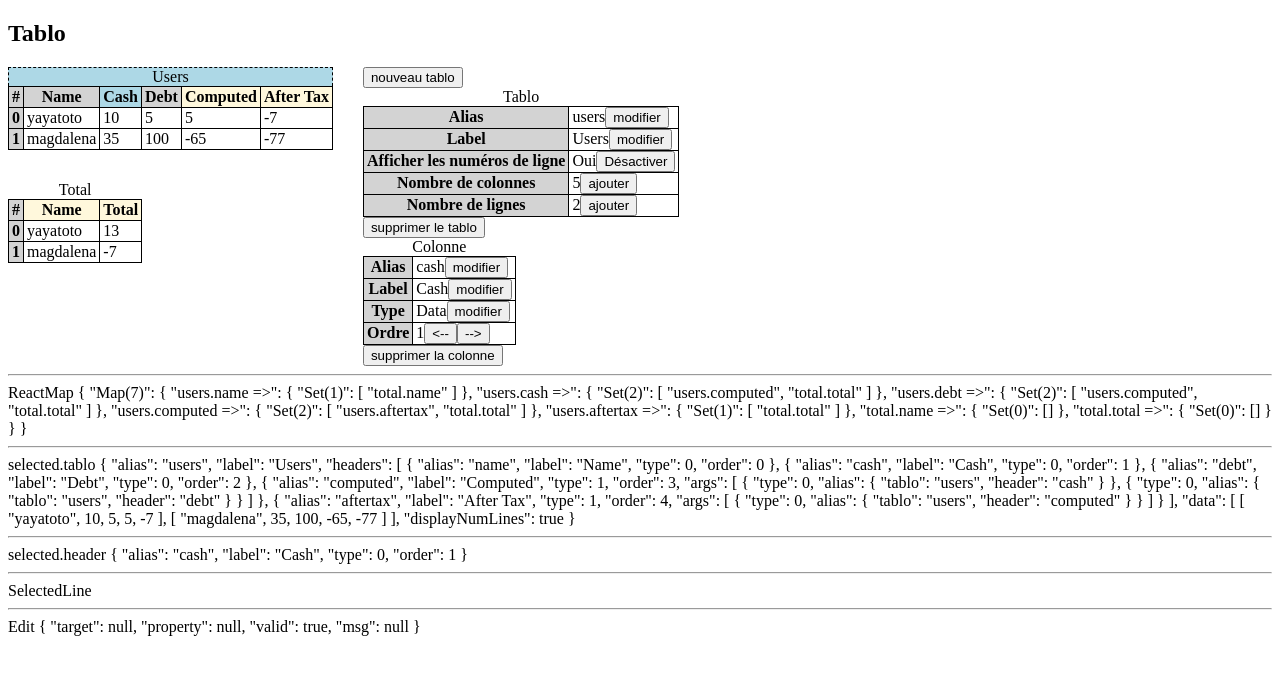
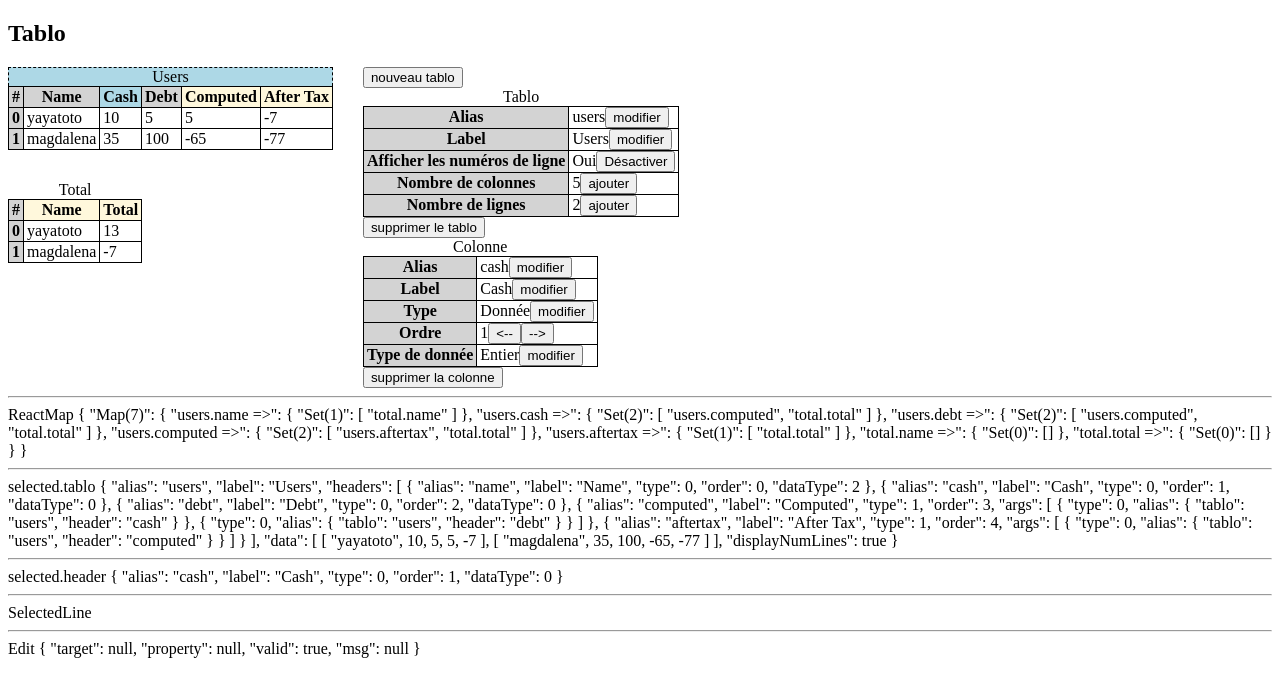
Before and after one commit to buthanoid/tablos, a Vue app: page / in a window 1280 px wide. Both pictures are taken after a click on the element "Cash". Shown: the top 696 px of the page. Built offline with nearby package versions, Linux system fonts and the light colour scheme.

Commit message:
data types

```diff
--- a/src/App.vue
+++ b/src/App.vue
@@ -130,7 +130,7 @@ export default {
 
 			var res = TabLib.newDataHeader(
 				this.tabenv, this.selected.tablo,
-				"newheader" + i, "New Header " + i
+				"newheader" + i, "New Header " + i, TabLib.DATA_TYPE.INT
 			);
 
 			if (res.success) {
@@ -293,6 +293,11 @@ function changeEditHeader (newValue) {
 		case "type":
 			TabLib.checkHeaderType (newValue, res);
 			break;
+		case "dataType":
+			if (! Object.values(TabLib.DATA_TYPE).includes(newValue)) {
+				res.addError("unknwon data type " + newValue);
+			}
+			break;
 		case "args":
 			TabLib.checkHeaderArgs (this.tabenv.tablos, newValue, res);
 			break;
@@ -349,6 +354,11 @@ function submitEditHeader (newValue) {
 				this.tabenv, this.selected.tablo, this.selected.header, newValue
 			);
 			break;
+		case "dataType":
+			res = TabLib.updHeaderDataType (
+				this.tabenv, this.selected.tablo, this.selected.header, newValue
+			);
+			break;
 		case "args":
 			res = TabLib.updHeaderArgs(
 				this.tabenv, this.selected.tablo, this.selected.header, newValue
@@ -375,6 +385,22 @@ function submitEditHeader (newValue) {
 }
 
 function submitEditCell (newValue) {
+	switch (this.selected.header.dataType) {
+		case TabLib.DATA_TYPE.INT:
+			newValue = parseInt(newValue);
+			break;
+		case TabLib.DATA_TYPE.FLOAT:
+			newValue = parseFloat(newValue);
+			break;
+		case TabLib.DATA_TYPE.STRING:
+			newValue = new String(newValue).valueOf();
+			break;
+		case TabLib.DATA_TYPE.JSON:
+			newValue = JSON.parse(newValue);
+			break;
+		default:
+			res.addError("unknown data type " + this.selected.header.dataType);
+	}
 	var res = TabLib.updDataCell(
 		this.tabenv, this.selected.tablo, this.selected.header,
 		this.selected.line, newValue
@@ -390,13 +416,16 @@ function created () {
 	res.combine(TabLib.newTablo(this.tabenv, "users", "Users"));
 	var users = res.value;
 
-	res.combine (TabLib.newDataHeader(this.tabenv, users, "name", "Name"));
+	res.combine (TabLib.newDataHeader(
+		this.tabenv, users, "name", "Name", TabLib.DATA_TYPE.STRING));
 	var usersName = res.value;
 
-	res.combine(TabLib.newDataHeader(this.tabenv, users, "cash", "Cash"));
+	res.combine(TabLib.newDataHeader(
+		this.tabenv, users, "cash", "Cash", TabLib.DATA_TYPE.INT));
 	var usersCash = res.value;
 
-	res.combine(TabLib.newDataHeader(this.tabenv, users, "debt", "Debt"));
+	res.combine(TabLib.newDataHeader(
+		this.tabenv, users, "debt", "Debt", TabLib.DATA_TYPE.INT));
 	var usersDebt = res.value;
 
 	res.combine(TabLib.newFuncHeader(
--- a/src/components/HeaderInfos.vue
+++ b/src/components/HeaderInfos.vue
@@ -51,7 +51,7 @@
 					v-model="editForm"
 					ref="type"
 					@change="changeEdit" >
-					<option :value="DATA_HEADER" >Data</option>
+					<option :value="DATA_HEADER" >Donnée</option>
 					<option :value="FUNC_HEADER" >Fonction</option>
 				</select>
 				<button @click="submitEdit" >Valider</button>
@@ -79,6 +79,27 @@
 					@click="upperOrder" >
 					<span>--&gt;</span>
 				</button>
+			</td>
+		</tr>
+
+		<tr v-if="header.type == DATA_HEADER" >
+			<th>Type de donnée</th>
+			<td v-if="isEdited && edit.property == 'dataType'" >
+				<select
+					v-model="editForm"
+					@change="changeEdit" >
+					<option
+						v-for="dataType in Object.values(DATA_TYPE)"
+						:value="dataType" >
+						<span>{{ DATA_TYPE_STR[dataType] }}</span>
+					</option>
+				</select>
+				<button @click="submitEdit" >valider</button>
+				<button @click="cancelEdit" >annuler</button>
+			</td>
+			<td v-else >
+				<span>{{ DATA_TYPE_STR[header.dataType] }}</span>
+				<button @click="startEdit('dataType')" >modifier</button>
 			</td>
 		</tr>
 
@@ -220,7 +241,7 @@ export default {
 		isEdited: function () { return this.edit.target == "header"; },
 		headerType: function () {
 			switch (this.header.type) {
-				case TabLib.DATA_HEADER: return "Data";
+				case TabLib.DATA_HEADER: return "Donnée";
 				case TabLib.FUNC_HEADER: return "Fonction";
 				default: console.log("unknown header type");
 			}
@@ -245,6 +266,8 @@ export default {
 		},
 		DATA_HEADER: function () { return TabLib.DATA_HEADER },
 		FUNC_HEADER: function () { return TabLib.FUNC_HEADER },
+		DATA_TYPE: function () { return TabLib.DATA_TYPE },
+		DATA_TYPE_STR: function () { return TabLib.DATA_TYPE_STR },
 		NULL_ARG: function () { return TabLib.NULL_ARG },
 		COL_SAMELINE_ARG: function () { return TabLib.COL_SAMELINE_ARG }
 	}
--- a/src/components/TabloComp.vue
+++ b/src/components/TabloComp.vue
@@ -83,7 +83,10 @@ export default {
 			this.$emit("selectLine", this.alias, numLine);
 		},
 		selectCellStartEdit:  function (numLine, numCol) {
-			this.editForm = this.datatab[numLine][numCol];
+			if (this.headers[numCol].dataType == TabLib.DATA_TYPE.JSON) {
+				this.editForm = JSON.stringify(this.datatab[numLine][numCol]);
+			}
+			else this.editForm = this.datatab[numLine][numCol];
 			this.$emit("selectCell",
 				this.alias, this.headers[numCol].alias, numLine
 			);
--- a/src/tablos.js
+++ b/src/tablos.js
@@ -4,6 +4,8 @@ export {
 	// constants
 	DATA_HEADER,
 	FUNC_HEADER,
+	DATA_TYPE,
+	DATA_TYPE_STR,
 	TAB_HEADER_TYPES,
 	NULL_ARG,
 	COL_SAMELINE_ARG,
@@ -54,6 +56,7 @@ export {
 	updHeaderLabel,
 	updHeaderType,
 	updHeaderOrder,
+	updHeaderDataType,
 	updHeaderArgs,
 	updHeaderFunc,
 	updLineAllFuncCells,
@@ -74,6 +77,20 @@ export {
 const DATA_HEADER = 0 ;
 const FUNC_HEADER = 1 ;
 const TAB_HEADER_TYPES = [ DATA_HEADER, FUNC_HEADER ];
+
+const DATA_TYPE = {
+	INT: 0,
+	FLOAT: 1,
+	STRING: 2,
+	JSON: 3
+};
+
+const DATA_TYPE_STR = [
+	"Entier",
+	"Décimal",
+	"Texte",
+	"JSON"
+];
 
 const NULL_ARG = -1 ;
 const COL_SAMELINE_ARG = 0 ;
@@ -489,8 +506,14 @@ function newHeader (tabenv, tablo, alias, label, type) {
 }
 
 // create a new data header and add it to tablo
-function newDataHeader (tabenv, tablo, alias, label) {
-	return newHeader(tabenv, tablo, alias, label, DATA_HEADER);
+function newDataHeader (tabenv, tablo, alias, label, dataType) {
+	var res = newHeader(tabenv, tablo, alias, label, DATA_HEADER);
+	if (! res.success) return res;
+
+	var header = res.value;
+	header.dataType = dataType;
+
+	return res;
 }
 
 // create a new arg with type COL_SAMELINE_ARG
@@ -801,6 +824,7 @@ function updHeaderType (tabenv, tablo, header, newType) {
 					res.combine(delAllArgsFromHeader(tabenv, tablo, header));
 					if (res.success) {
 						header.type = DATA_HEADER;
+						header.dataType = DATA_TYPE.NUMBER;
 						header.args = undefined;
 						header.func = undefined;
 					}
@@ -812,6 +836,7 @@ function updHeaderType (tabenv, tablo, header, newType) {
 			switch (header.type) {
 				case DATA_HEADER:
 					header.type = FUNC_HEADER;
+					header.dataType = undefined;
 					header.args = [];
 					header.func = function () { return null; };
 					res.combine(updFuncHeaderAllCells(tabenv, tablo, header));
@@ -846,6 +871,43 @@ function updHeaderOrder (tabenv, tablo, header, newOrder) {
 	for (var numLine = 0 ; numLine < tablo.data.length ; numLine ++) {
 		arrayMove (tablo.data[numLine], oldOrder, newOrder) ;
 	}
+
+	return res;
+}
+
+function updHeaderDataType (tabenv, tablo, header, newDataType) {
+	var res = newRes();
+
+	if (! Object.values(DATA_TYPE).includes(newDataType)) {
+		res.addError("unknwon data type " + newDataType);
+		return res;
+	}
+
+	if (header.dataType == newDataType) return res;
+
+	header.dataType = newDataType;
+
+	tablo.data.forEach(function (line, numLine) {
+		var oldVal = getCell(tablo, header, numLine);
+		var newVal ;
+		switch (newDataType) {
+			case DATA_TYPE.INT:
+				newVal = parseInt(oldVal);
+				break;
+			case DATA_TYPE.FLOAT:
+				newVal = parseFloat(oldVal);
+				break;
+			case DATA_TYPE.STRING:
+				newVal = new String(oldVal).valueOf();
+				break;
+			case DATA_TYPE.JSON:
+				newVal = JSON.parse(oldVal);
+				break;
+			default:
+				res.addError("unknown data type " + newDataType);
+		}
+		res.combine(updDataCell(tabenv, tablo, header, numLine, newVal));
+	});
 
 	return res;
 }
```
